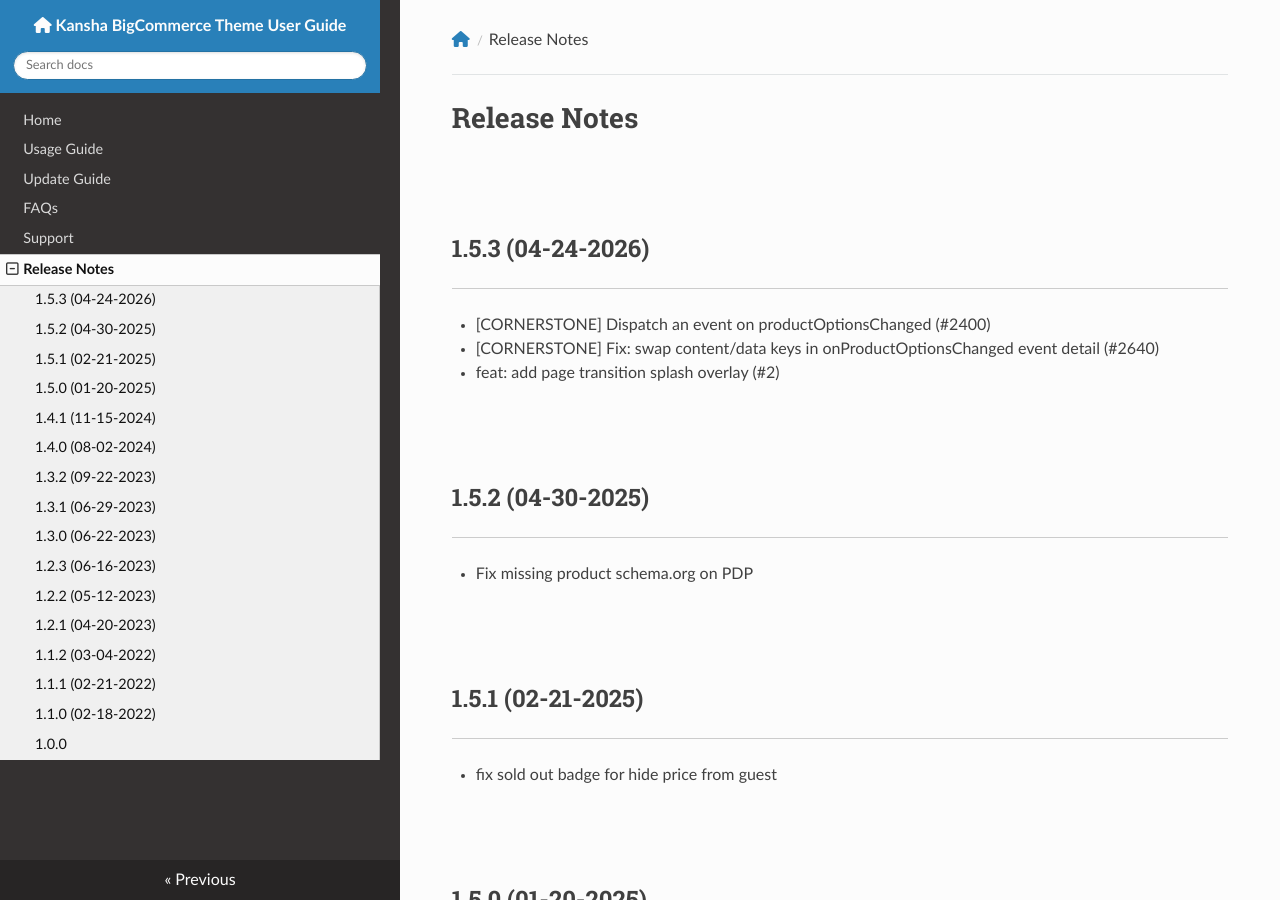
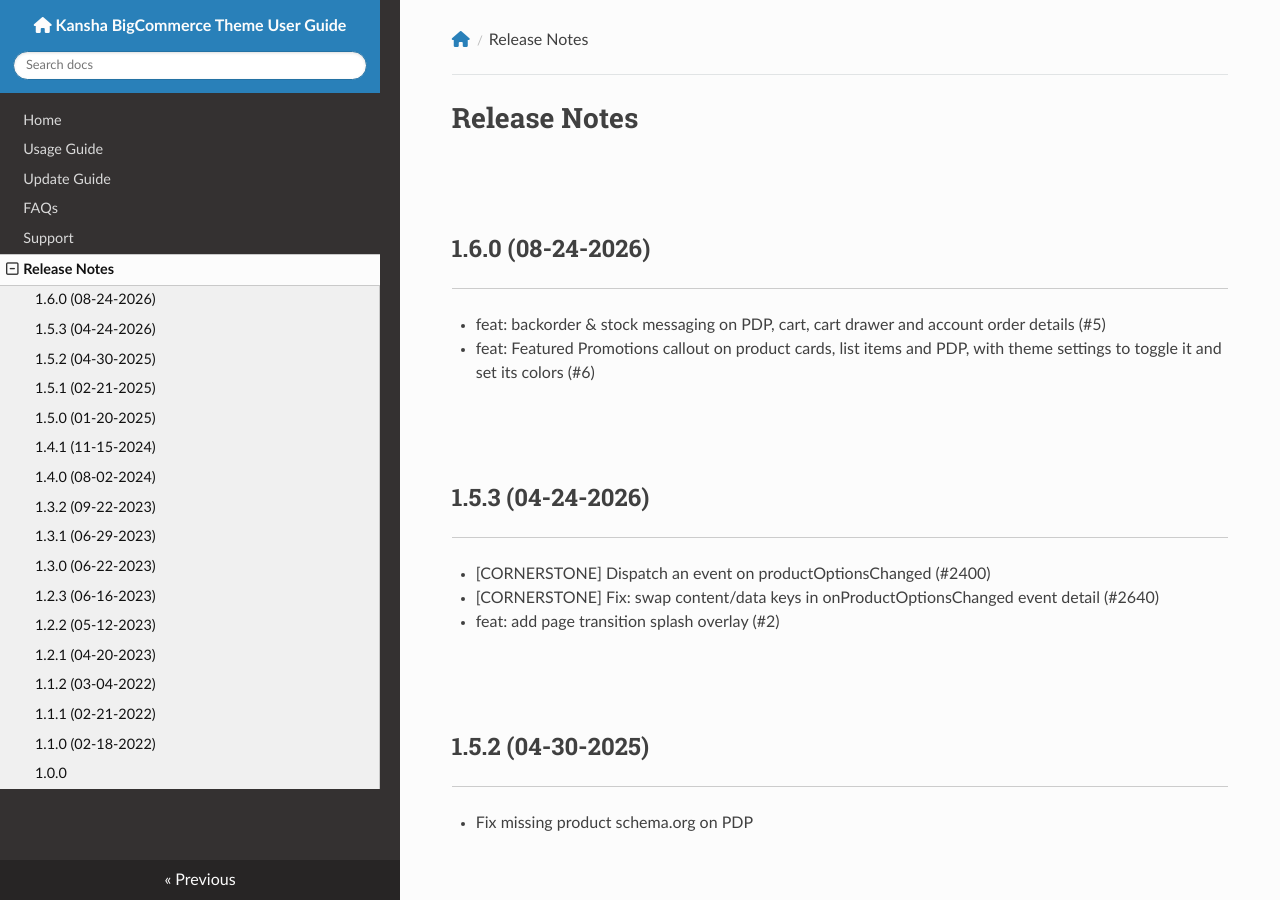
Before and after one commit to tvlgiao/bc-kansha-docs, an MkDocs documentation site: the page built from docs/changelog.md, in a window 1280 px wide and 900 px high. Built offline with MkDocs 1.6.1, drawn with Linux system fonts in a browser that asks for light colours; nearby versions of some CDN libraries; comment, search, counter and statistics services are not loaded.

Commit message:
docs: add 1.6.0 release notes
Mirrors the theme CHANGELOG entry for 1.6.0.

Co-Authored-By: PapaThemes <contact@papathemes.com>
Claude-Session: https://claude.ai/code/session_01PhixqsibPzcrquTkthBR9p

```diff
--- a/docs/changelog.md
+++ b/docs/changelog.md
@@ -1,4 +1,8 @@
 # Release Notes
+
+## 1.6.0 (08-24-2026)
+- feat: backorder & stock messaging on PDP, cart, cart drawer and account order details (#5)
+- feat: Featured Promotions callout on product cards, list items and PDP, with theme settings to toggle it and set its colors (#6)
 
 ## 1.5.3 (04-24-2026)
 - [CORNERSTONE] Dispatch an event on productOptionsChanged (#2400)
```
